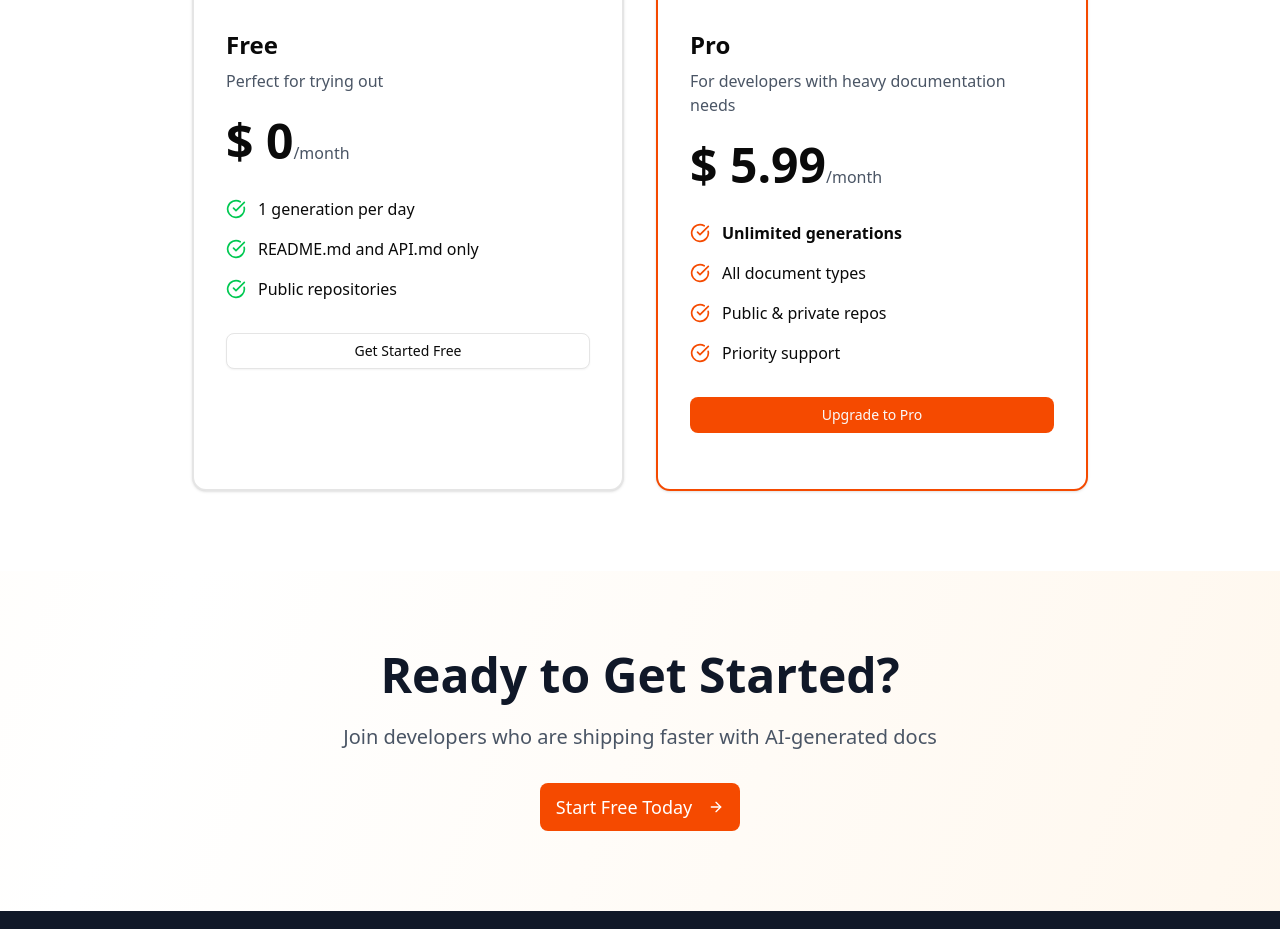
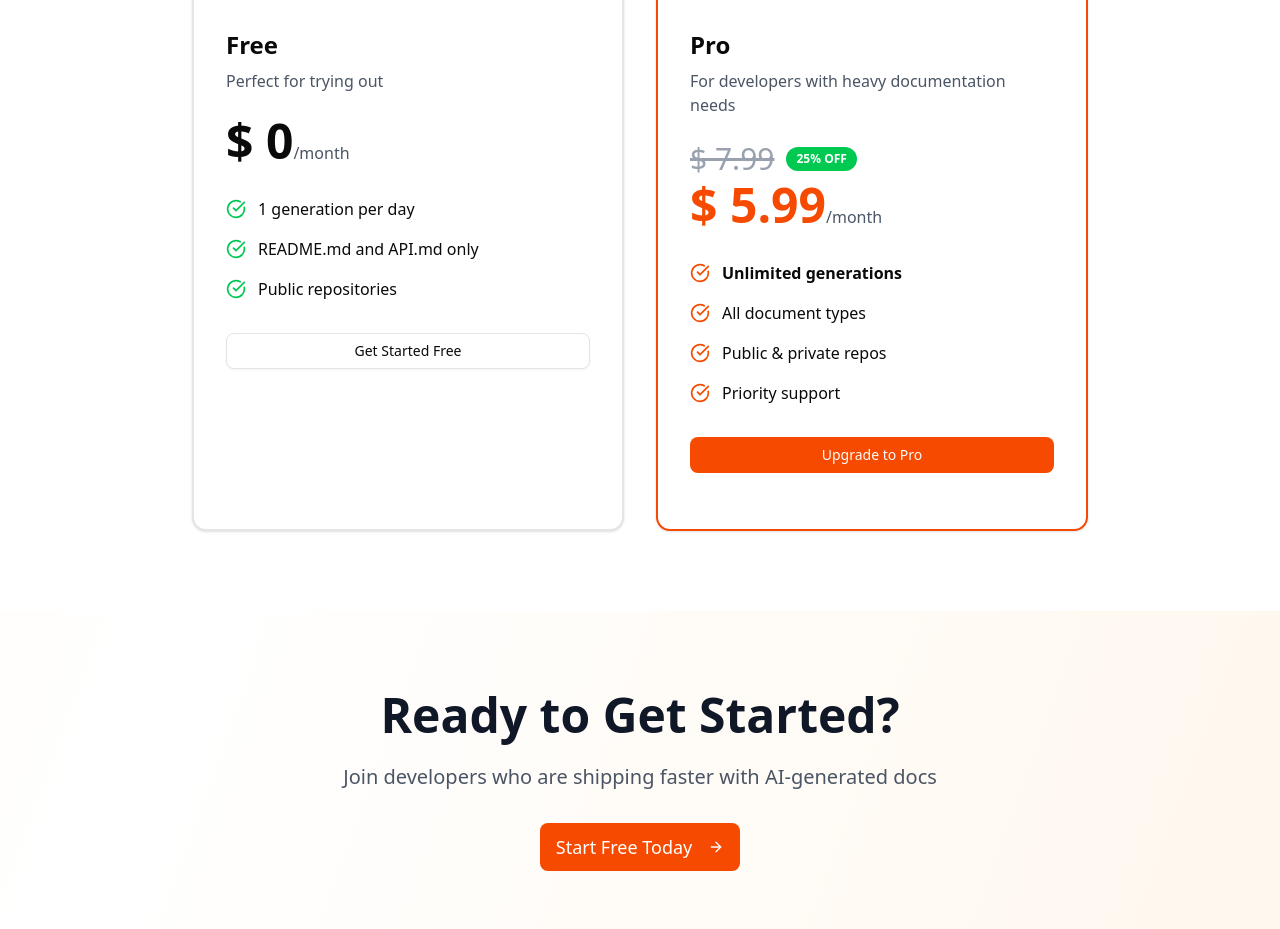
Before and after one commit to adorn-ai/DocsCraft-frontend, a React (Vite) app in the folder frontend/: page / in a window 1280 px wide. Shown: the part 2360-3289 px from the top of the page. Built offline with nearby package versions, Linux system fonts and the light colour scheme.

Commit message:
Commit: Remove signInWithGoogle until GitHub connect is integrated

```diff
--- a/frontend/src/pages/Landing.tsx
+++ b/frontend/src/pages/Landing.tsx
@@ -19,11 +19,7 @@ export default function Landing() {
       <nav className="border-b bg-white/80 backdrop-blur-sm sticky top-0 z-50">
         <div className="max-w-7xl mx-auto px-4 py-4 flex justify-between items-center">
           <div className="flex items-center gap-2">
-            <img
-              src="/logo.png"
-              alt="GitCrafts"
-              className="h-20 w-20"
-            />
+            <img src="/logo.png" alt="GitCrafts" className="h-20 w-20" />
             <span className="text-2xl font-bold text-gray-900">GitCrafts</span>
           </div>
           <div className="hidden md:flex items-center gap-8">
@@ -295,10 +291,24 @@ export default function Landing() {
               </div>
               <CardContent className="p-8">
                 <h3 className="text-2xl font-bold mb-2">Pro</h3>
-                <p className="text-gray-600 mb-6">For developers with heavy documentation needs</p>
+                <p className="text-gray-600 mb-6">
+                  For developers with heavy documentation needs
+                </p>
                 <div className="mb-8">
-                  <span className="text-5xl font-bold">$ 5.99</span>
-                  <span className="text-gray-600">/month</span>
+                  <div className="flex items-center gap-3 mb-1">
+                    <span className="text-3xl text-gray-400 line-through">
+                      $ 7.99
+                    </span>
+                    <span className="bg-green-500 text-white text-xs font-bold px-2.5 py-1 rounded-full">
+                      25% OFF
+                    </span>
+                  </div>
+                  <div>
+                    <span className="text-5xl font-bold text-orange-600">
+                      $ 5.99
+                    </span>
+                    <span className="text-gray-600">/month</span>
+                  </div>
                 </div>
                 <ul className="space-y-4 mb-8">
                   <li className="flex items-start gap-3">
--- a/frontend/src/pages/Login.tsx
+++ b/frontend/src/pages/Login.tsx
@@ -4,7 +4,8 @@ import { Card, CardContent, CardDescription, CardHeader, CardTitle } from '@/com
 import { Github } from 'lucide-react'
 
 export default function Login() {
-  const { signInWithGithub, signInWithGoogle } = useAuth()
+  // return signInWithGoogle when integrating Connect Github to the app
+  const { signInWithGithub } = useAuth()
 
   return (
     <div className="min-h-screen flex items-center justify-center bg-gradient-to-br from-orange-50 via-white to-orange-50">
--- a/frontend/src/pages/Pricing.tsx
+++ b/frontend/src/pages/Pricing.tsx
@@ -213,8 +213,16 @@ export default function Pricing() {
               <CardTitle className="text-2xl">Pro</CardTitle>
               <CardDescription>For big time developers</CardDescription>
               <div className="mt-4">
-                <span className="text-4xl font-bold">$5.99</span>
-                <span className="text-gray-600">/month</span>
+                <div className="flex items-center gap-3 mb-1">
+                  <span className="text-2xl text-gray-400 line-through">$7.99</span>
+                  <span className="bg-green-500 text-white text-xs font-bold px-2.5 py-1 rounded-full">
+                    25% OFF
+                  </span>
+                </div>
+                <div className="flex items-baseline gap-1">
+                  <span className="text-4xl font-bold text-orange-600">$5.99</span>
+                  <span className="text-gray-600">/month</span>
+                </div>
               </div>
             </CardHeader>
             <CardContent>
```
